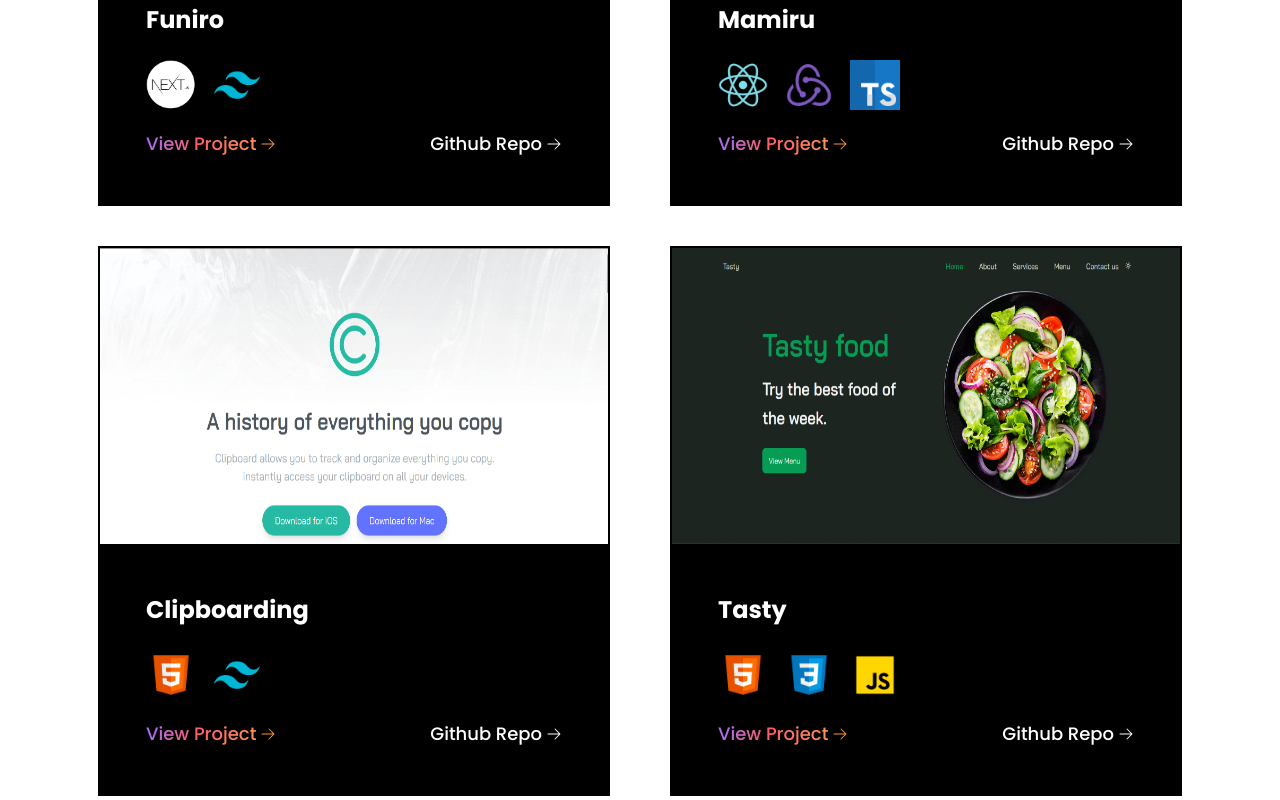
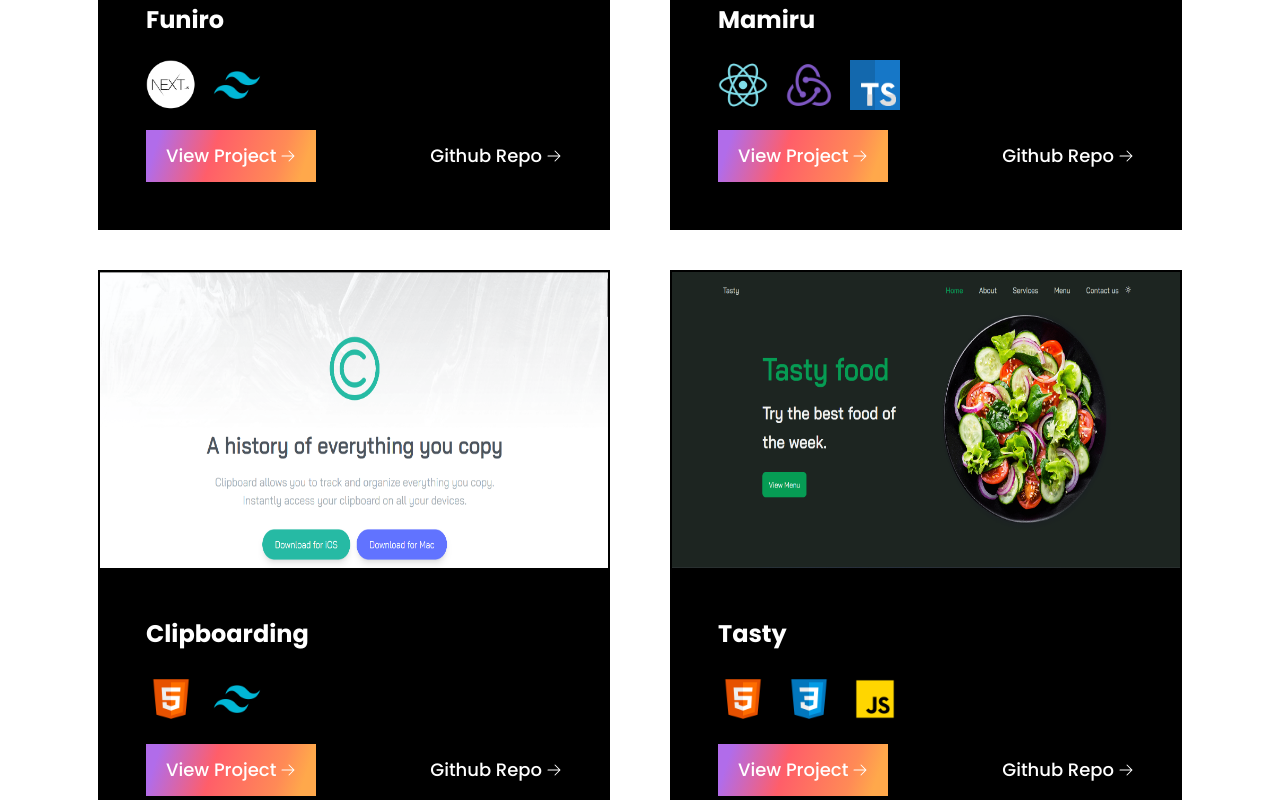
Before and after one commit to AmineElkhalidy/Portfolio, a React (Vite) app: page / in a window 1280 px wide. Shown: the part 2200-3000 px from the top of the page. Built offline with nearby package versions, Linux system fonts and the light colour scheme; a web font is replaced by a local one.

Commit message:
Pushing the nex changes...

```diff
--- a/src/index.css
+++ b/src/index.css
@@ -72,6 +72,16 @@ body {
   );
 }
 
+.gradient {
+  background-image: linear-gradient(
+    108deg,
+    #b16cea 8%,
+    #ff5e69 40%,
+    #ff8a56 77%,
+    #ffa84b 91%
+  );
+}
+
 .image {
   background-image: linear-gradient(
     108deg,
--- a/src/sections/Projects.jsx
+++ b/src/sections/Projects.jsx
@@ -145,11 +145,12 @@ const Projects = () => {
                         <a
                           href={project.hrefLink}
                           target="_blank"
-                          className="gradient-text group inline-flex items-center sm:font-medium text-md gap-1 lg:text-lg cursor-pointer text-white"
+                          className="px-5 py-3 gradient group inline-flex items-center sm:font-medium text-md gap-1 lg:text-lg cursor-pointer text-white font-semibold"
                         >
                           View Project{" "}
-                          <ArrowRightIcon className="w-4 h-4 duration-300 group-hover:translate-x-2 text-orange-400" />
+                          <ArrowRightIcon className="w-4 h-4 duration-300 group-hover:translate-x-2 text-white " />
                         </a>
+
                         <a
                           href={project.githubLink}
                           target="_blank"
```
